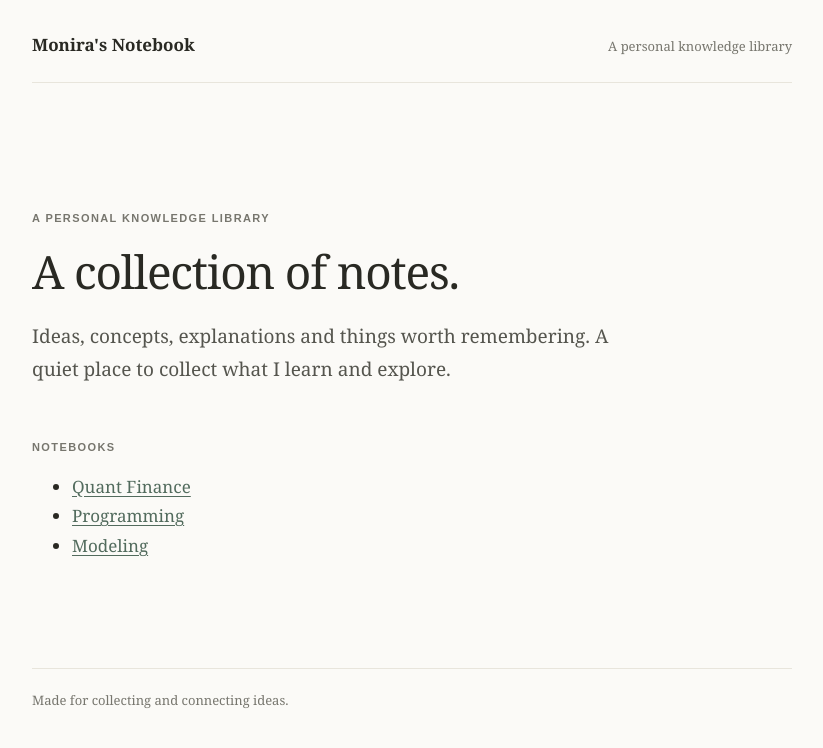
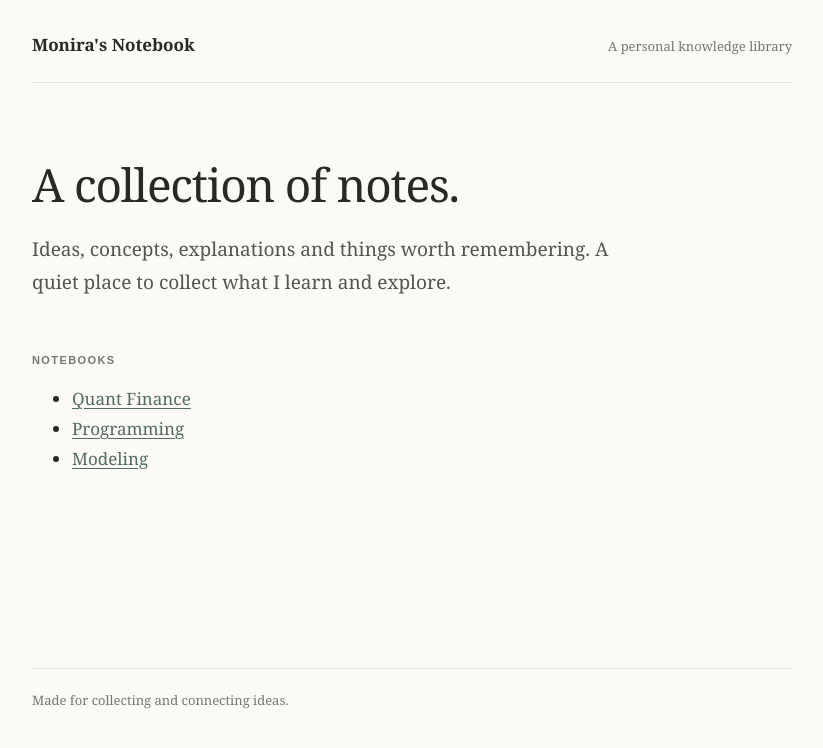
Before and after one commit to monirafatma/monirafatma.github.io, a Jekyll site: the page built from index.html, in a window 1280 px wide. Shown: the top 748 px of the page, without its empty margins (228-1051 px from the left). Built offline with Jekyll 4.4.1, drawn with Linux system fonts in a browser that asks for light colours.

Commit message:
Comment out section label in index.html
Comment out the section label paragraph in index.html

```diff
--- a/index.html
+++ b/index.html
@@ -4,7 +4,7 @@ title: Home
 ---
 
 <section aria-labelledby="page-title">
-  <p class="section-label">A personal knowledge library</p>
+  <!--<p class="section-label">A personal knowledge library</p>-->
   <h1 id="page-title">A collection of notes.</h1>
   <p class="intro">
     Ideas, concepts, explanations and things worth remembering.
```
